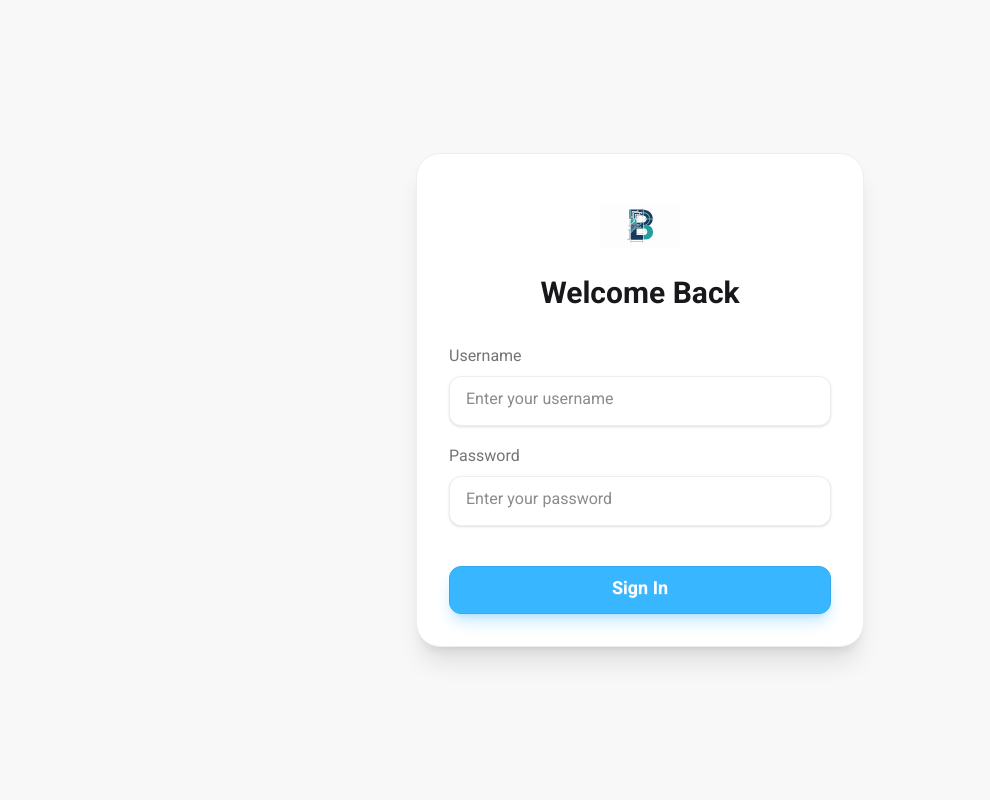
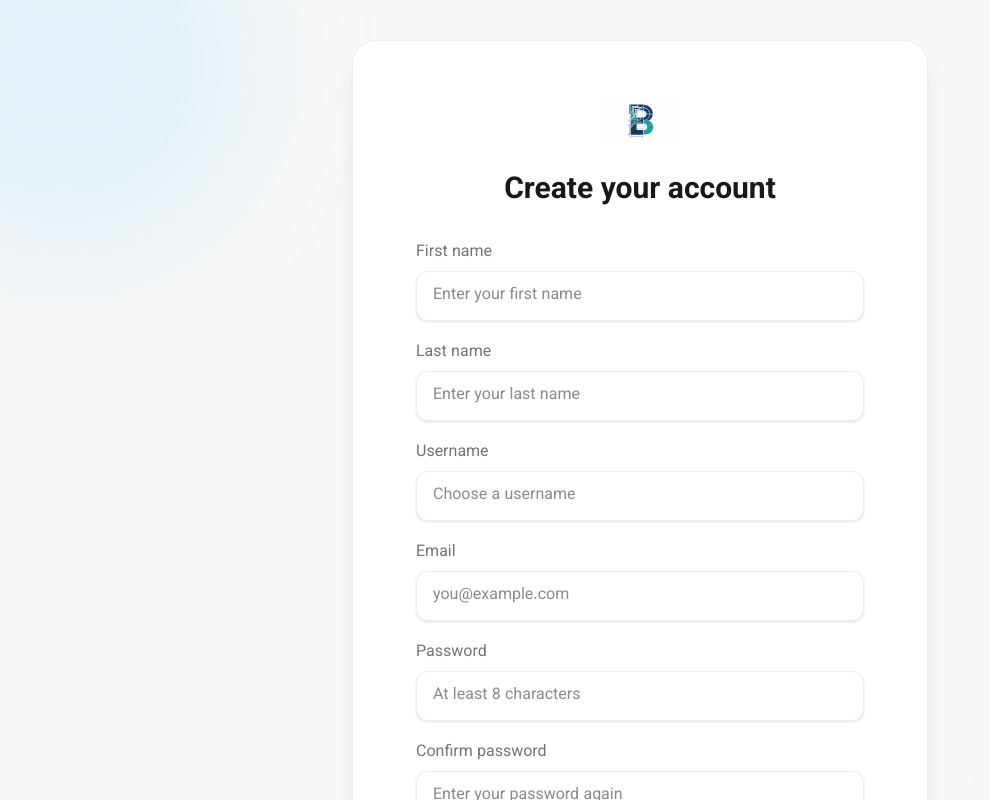
Before and after one commit to t4b4rz1n/Madaar, a React (Vite) app in the folder apps/web/: page /register in a window 1280 px wide. Before the commit this address led to /login. Shown: the top 800 px of the page, without its empty margins (0-990 px from the left). Built offline with nearby package versions, Linux system fonts and the light colour scheme; no server answers; some icons are missing.

Commit message:
feat(auth): add user registration page and API integration

```diff
--- a/apps/web/src/core/utils/errorHandler.ts
+++ b/apps/web/src/core/utils/errorHandler.ts
@@ -30,12 +30,27 @@ export const getErrorMessage = (
     }
 
     const response = err.response as
-      | { data?: { message?: unknown } }
+      | { data?: { message?: unknown; detail?: unknown; errors?: unknown } }
       | undefined;
 
     if (typeof response?.data?.message === "string") {
       return response.data.message;
     }
+
+    if (typeof response?.data?.detail === "string") {
+      return response.data.detail;
+    }
+
+    if (response?.data?.errors && typeof response.data.errors === "object") {
+      for (const [field, value] of Object.entries(response.data.errors)) {
+        if (Array.isArray(value) && value.length > 0) {
+          return `${field}: ${String(value[0])}`;
+        }
+        if (typeof value === "string") {
+          return `${field}: ${value}`;
+        }
+      }
+    }
   }
 
   return fallbackMessage;
--- a/apps/web/src/features/auth/api/authApi.ts
+++ b/apps/web/src/features/auth/api/authApi.ts
@@ -1,9 +1,31 @@
 import ApiService from "../../../core/api/apiService";
 import { getErrorMessage } from "../../../core/utils/errorHandler";
-import type { AuthResponse, LoginCredentials } from "../types/authTypes";
+import type {
+  AuthResponse,
+  LoginCredentials,
+  RegisterCredentials,
+  User,
+} from "../types/authTypes";
 
 const AUTH_ENDPOINTS = {
   LOGIN: "/auth/login/",
+  REGISTER: "/auth/register/",
+};
+
+export const registerRequest = async (
+  credentials: RegisterCredentials
+): Promise<User> => {
+  try {
+    const response = await ApiService.post<User>(
+      AUTH_ENDPOINTS.REGISTER,
+      credentials
+    );
+    return response.data;
+  } catch (error) {
+    throw new Error(
+      getErrorMessage(error, "Registration failed. Please try again.")
+    );
+  }
 };
 
 export const loginRequest = async (
--- a/apps/web/src/features/auth/hooks/useAuth.ts
+++ b/apps/web/src/features/auth/hooks/useAuth.ts
@@ -1,9 +1,12 @@
 import { useMutation } from "@tanstack/react-query";
 import { useNavigate } from "react-router-dom";
 import { toast } from "sonner";
-import { loginRequest } from "../api/authApi";
+import { loginRequest, registerRequest } from "../api/authApi";
 import { useAuthStore } from "../store/authStore";
-import type { LoginFormData } from "../validation/authSchema";
+import type {
+  LoginFormData,
+  RegisterFormData,
+} from "../validation/authSchema";
 
 export const useLogin = () => {
   const navigate = useNavigate();
@@ -27,6 +30,22 @@ export const useLogin = () => {
   });
 };
 
+export const useRegister = () => {
+  const navigate = useNavigate();
+
+  return useMutation({
+    mutationFn: (registerData: RegisterFormData) =>
+      registerRequest(registerData),
+    onSuccess: () => {
+      toast.success("Your account was created. You can now sign in.");
+      navigate("/login", { replace: true });
+    },
+    onError: (error: Error) => {
+      toast.error(error.message);
+    },
+  });
+};
+
 export const useLogout = () => {
   const navigate = useNavigate();
   const logoutAction = useAuthStore((state) => state.logout);
--- a/apps/web/src/features/auth/pages/LoginPage.tsx
+++ b/apps/web/src/features/auth/pages/LoginPage.tsx
@@ -43,6 +43,9 @@ const LoginPage: React.FC = () => {
           fields={loginFields}
           onSubmit={handleLogin as any}
           buttonText="Sign In"
+          footerText="Don't have an account?"
+          footerLink="/register"
+          footerLinkText="Create account"
           isLoading={isLoading}
           register={register as any}
           handleSubmit={handleSubmit}
--- /dev/null
+++ b/apps/web/src/features/auth/pages/RegisterPage.tsx
@@ -0,0 +1,53 @@
+import React from "react";
+import { zodResolver } from "@hookform/resolvers/zod";
+import { useForm } from "react-hook-form";
+import { AuthForm } from "../components/AuthForm";
+import { useRegister } from "../hooks/useAuth";
+import {
+  registerSchema,
+  type RegisterFormData,
+} from "../validation/authSchema";
+
+const registerFields = [
+  { name: "first_name", label: "First name", placeholder: "Enter your first name" },
+  { name: "last_name", label: "Last name", placeholder: "Enter your last name" },
+  { name: "username", label: "Username", placeholder: "Choose a username" },
+  { name: "email", label: "Email", type: "email", placeholder: "you@example.com" },
+  { name: "password", label: "Password", type: "password", placeholder: "At least 8 characters" },
+  { name: "password_confirm", label: "Confirm password", type: "password", placeholder: "Enter your password again" },
+];
+
+const RegisterPage: React.FC = () => {
+  const { mutate: registerUser, isPending } = useRegister();
+  const {
+    register,
+    handleSubmit,
+    formState: { errors },
+  } = useForm<RegisterFormData>({ resolver: zodResolver(registerSchema) });
+
+  return (
+    <div className="min-h-screen flex items-center justify-center bg-base-200 px-4 py-10 font-sans relative overflow-hidden">
+      <div className="absolute inset-0 pointer-events-none">
+        <div className="absolute -left-32 -top-32 h-96 w-96 rounded-full bg-primary/10 blur-3xl" />
+        <div className="absolute -right-32 -bottom-32 h-96 w-96 rounded-full bg-secondary/10 blur-3xl" />
+      </div>
+      <div className="relative w-full max-w-xl bg-base-100 rounded-3xl shadow-xl p-6 sm:p-10 border border-base-300">
+        <AuthForm
+          title="Create your account"
+          fields={registerFields}
+          onSubmit={registerUser as any}
+          buttonText="Create account"
+          footerText="Already have an account?"
+          footerLink="/login"
+          footerLinkText="Sign in"
+          isLoading={isPending}
+          register={register as any}
+          handleSubmit={handleSubmit}
+          errors={errors}
+        />
+      </div>
+    </div>
+  );
+};
+
+export default RegisterPage;
--- a/apps/web/src/features/auth/routes/index.tsx
+++ b/apps/web/src/features/auth/routes/index.tsx
@@ -2,12 +2,17 @@ import { lazy } from "react";
 import type { RouteObject } from "react-router-dom";
 
 const LoginPage = lazy(() => import("../pages/LoginPage"));
+const RegisterPage = lazy(() => import("../pages/RegisterPage"));
 
 export const authRoutes: RouteObject[] = [
   {
     path: "login",
     element: <LoginPage />,
   },
+  {
+    path: "register",
+    element: <RegisterPage />,
+  },
 ];
 
 export default authRoutes;
--- a/apps/web/src/features/auth/validation/authSchema.ts
+++ b/apps/web/src/features/auth/validation/authSchema.ts
@@ -6,3 +6,23 @@ export const loginSchema = z.object({
 });
 
 export type LoginFormData = z.infer<typeof loginSchema>;
+
+export const registerSchema = z
+  .object({
+    first_name: z.string().trim().min(2, "First name must be at least 2 characters"),
+    last_name: z.string().trim().min(2, "Last name must be at least 2 characters"),
+    username: z
+      .string()
+      .trim()
+      .min(3, "Username must be at least 3 characters")
+      .regex(/^[\w/-]+$/, "Use only letters, numbers, -, / or _"),
+    email: z.string().trim().email("Enter a valid email address"),
+    password: z.string().min(8, "Password must be at least 8 characters"),
+    password_confirm: z.string().min(1, "Please confirm your password"),
+  })
+  .refine((data) => data.password === data.password_confirm, {
+    message: "Passwords do not match",
+    path: ["password_confirm"],
+  });
+
+export type RegisterFormData = z.infer<typeof registerSchema>;
```
Also changed, not shown: apps/web/src/features/auth/types/authTypes.ts (+9 -0 lines).
